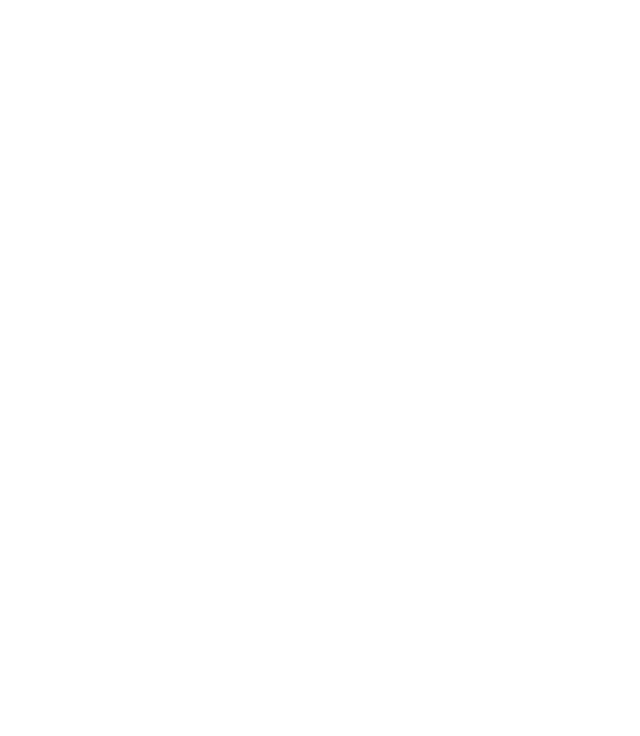
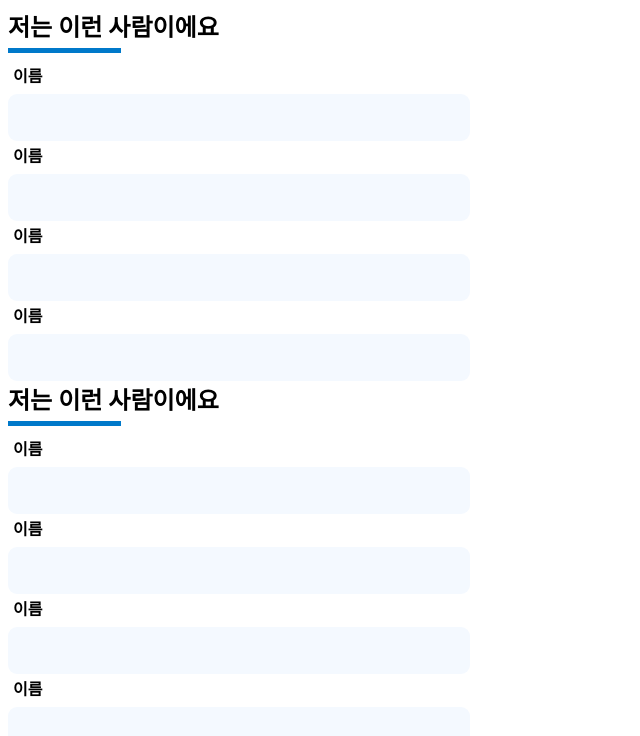
Before and after one commit to jaewoong2/HelpMe, a React app: page / in a window 1280 px wide. Shown: the top 736 px of the page, without its empty margins (0-640 px from the left). Built offline with nearby package versions, Linux system fonts and the light colour scheme.

Commit message:
:sparkles: implement title component

```diff
--- a/src/App.tsx
+++ b/src/App.tsx
@@ -1,8 +1,23 @@
+import Input from '@components/input';
+import Title from '@components/title';
 import React from 'react';
 
 type Props = {};
 const App = () => {
-  return <div style={{ width: '450px' }}></div>;
+  return (
+    <div style={{ width: '450px' }}>
+      <Title>저는 이런 사람이에요</Title>
+      <Input title="이름" />
+      <Input title="이름" />
+      <Input title="이름" />
+      <Input title="이름" />
+      <Title>저는 이런 사람이에요</Title>
+      <Input title="이름" />
+      <Input title="이름" />
+      <Input title="이름" />
+      <Input title="이름" />
+    </div>
+  );
 };
 
 export default App;
--- /dev/null
+++ b/src/components/title/index.tsx
@@ -0,0 +1,14 @@
+import * as Styled from '@components/title/title.styles';
+import { SerializedStyles } from '@emotion/react';
+import React from 'react';
+
+type TitleProps = {
+  children?: React.ReactNode | JSX.Element | React.ReactElement;
+  css?: SerializedStyles;
+};
+
+const Title = React.forwardRef<HTMLInputElement, TitleProps>(({ children, css }, ref) => {
+  return <Styled.Title css={css}>{children}</Styled.Title>;
+});
+
+export default Title;
--- /dev/null
+++ b/src/components/title/title.styles.tsx
@@ -0,0 +1,25 @@
+import { SerializedStyles } from '@emotion/react';
+import styled from '@emotion/styled';
+
+const Title = styled.div<{ css: SerializedStyles | undefined }>`
+  width: 100%;
+  position: relative;
+  margin-block: 0;
+  margin-inline: 0;
+  font-weight: 800;
+  font-size: 24px;
+  margin-bottom: 20px;
+
+  &::after {
+    content: '';
+    position: absolute;
+    left: 0;
+    top: calc(100% + 5px);
+    width: 25%;
+    height: 5px;
+    background-color: ${({ theme }) => theme.color.borderBg};
+  }
+  ${({ css }) => css};
+`;
+
+export { Title };
```
